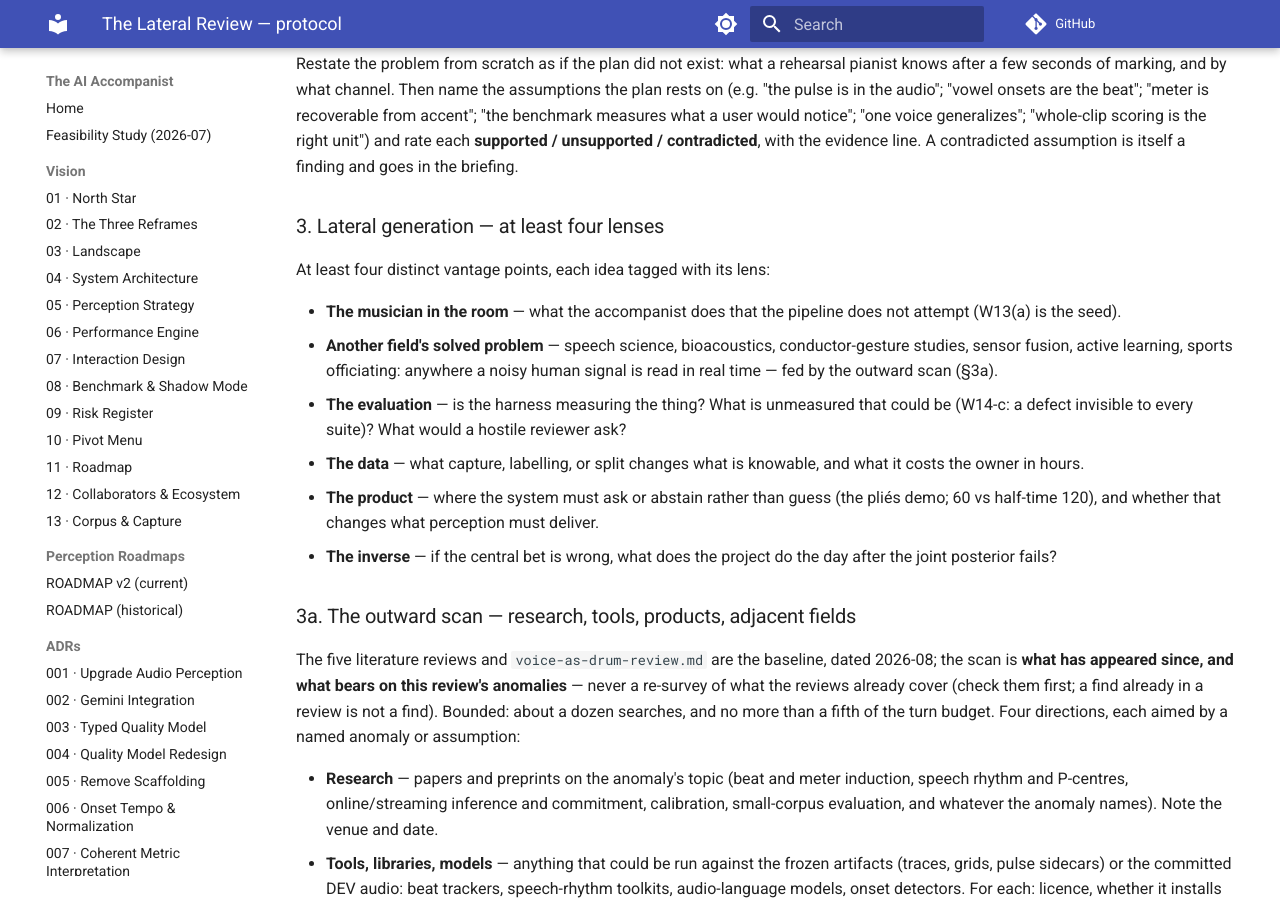
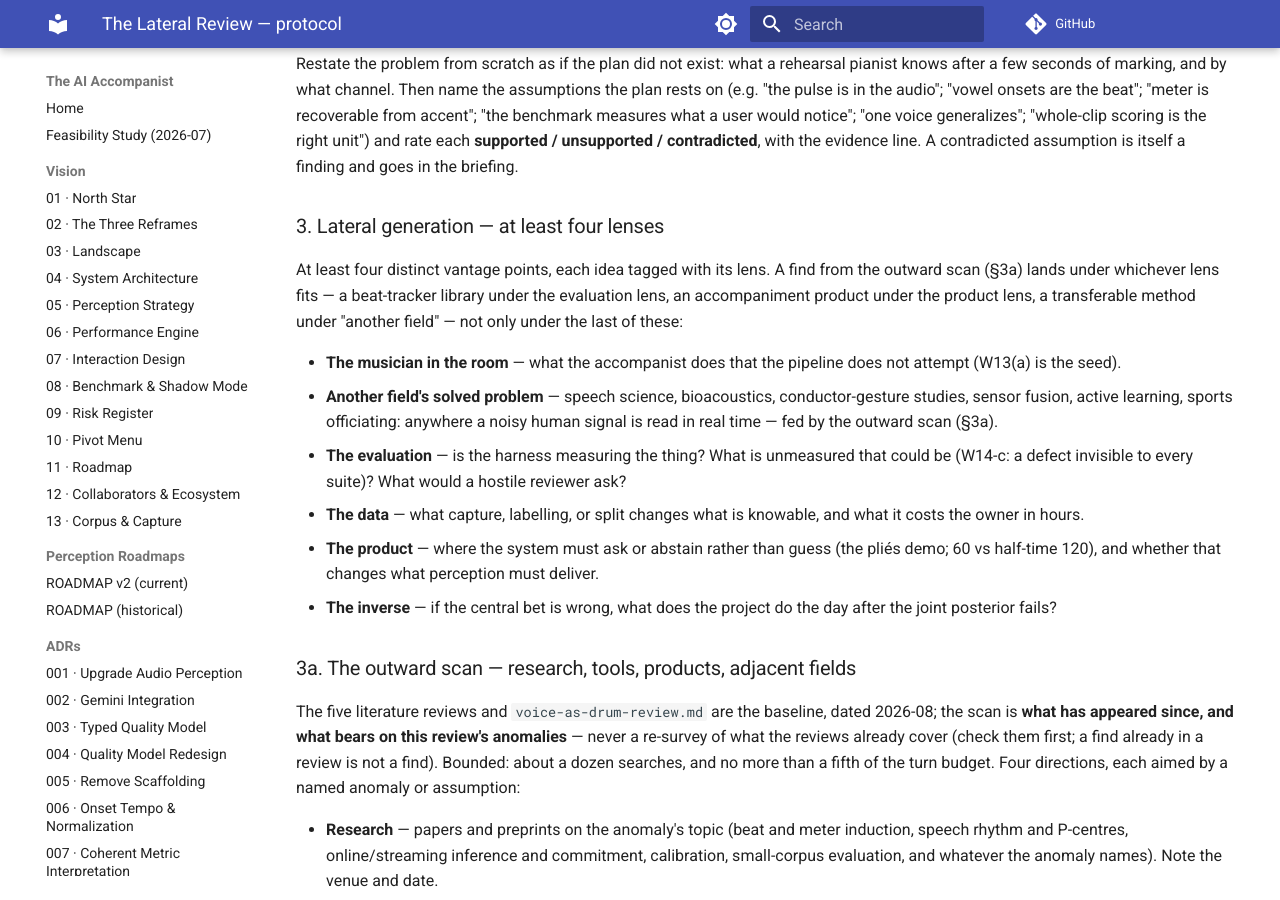
Before and after one commit to ben-juodvalkis/musical-perception, an MkDocs documentation site: the page built from docs/research/lateral-review-protocol.md, in a window 1280 px wide and 900 px high, scrolled down 3585 px. Built offline with MkDocs 1.6.1 and Material for MkDocs 9.7.7, drawn with Linux system fonts in a browser that asks for light colours; comment, search, counter and statistics services are not loaded.

Commit message:
lateral review protocol: scan finds land under whichever lens fits (reviewer nit)
Co-Authored-By: Claude Fable 5.1 <noreply@anthropic.com>
Claude-Session: https://claude.ai/code/session_01P5Hns87dyTRUrE8Ahuxw3u

```diff
--- a/docs/research/lateral-review-protocol.md
+++ b/docs/research/lateral-review-protocol.md
@@ -205,7 +205,11 @@ contradicted assumption is itself a finding and goes in the briefing.
 
 ### 3. Lateral generation — at least four lenses
 
-At least four distinct vantage points, each idea tagged with its lens:
+At least four distinct vantage points, each idea tagged with its lens.
+A find from the outward scan (§3a) lands under whichever lens fits — a
+beat-tracker library under the evaluation lens, an accompaniment product
+under the product lens, a transferable method under "another field" —
+not only under the last of these:
 
 - **The musician in the room** — what the accompanist does that the
   pipeline does not attempt (W13(a) is the seed).
```
